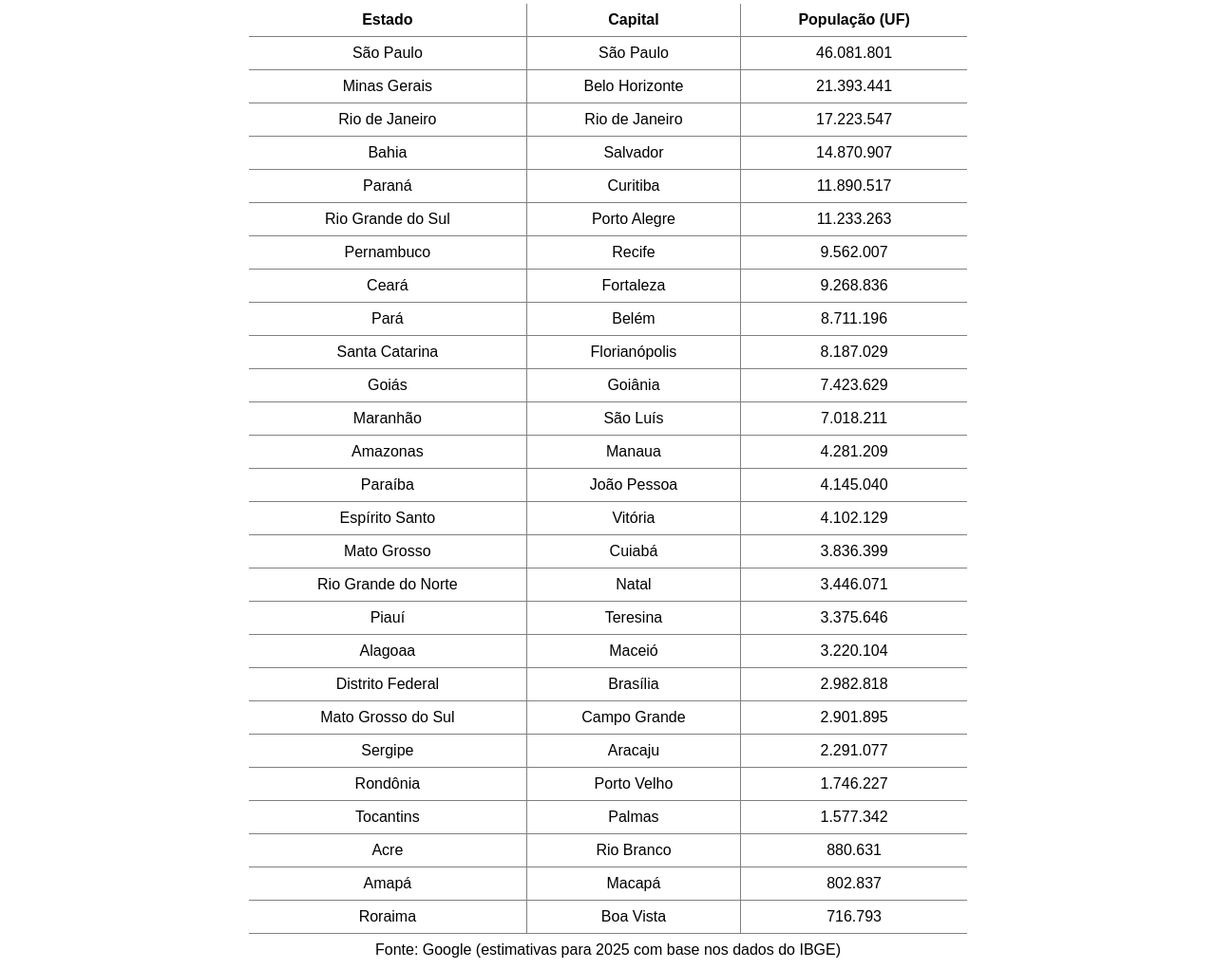
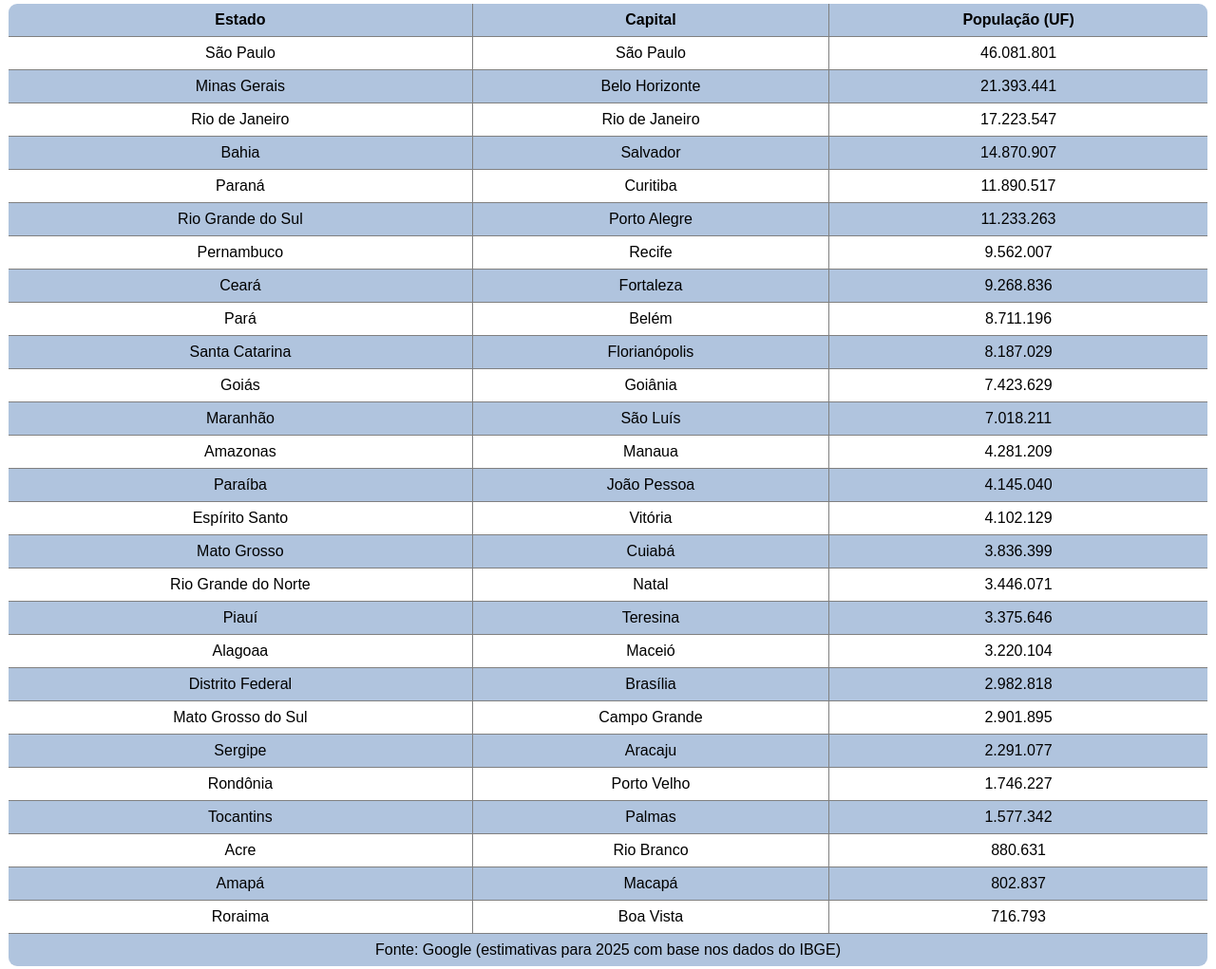
Before and after one commit to lion-oxe/tabela, a plain HTML site: page atividade4.html in a window 1280 px wide. Shown: the part 151-1172 px from the top of the page at 95% size. Drawn offline with Linux system fonts and the light colour scheme.

Commit message:
Atualizar o atividade4.html
cores tabela

```diff
--- a/atividade4.html
+++ b/atividade4.html
@@ -12,8 +12,8 @@
 <h2>1. Criar uma tabela com html onde exiba as Unidades da Federação do
 Brasil (UF) todas, com suas respectivas capitais e população.</h2>
 <p>
-<table border="1" cellpadding="8" cellspacing="0" width="60%" align="center" style="border-collapse:collapse; border-radius:10px; overflow: hidden; text-align: center; font-family: Arial; font-size:14">
-	<tr style="background-color:light-blue;">
+<table border="1" cellpadding="8" cellspacing="0" width="100%" align="center" style="border-collapse:collapse; border-radius:10px; overflow: hidden; text-align: center; font-family: Arial; font-size:14">
+	<tr style="background-color:#B0C4DE;">
 		<th>Estado</th>
 		<th>Capital</th>
 		<th>População (UF)</th>
@@ -23,7 +23,7 @@ Brasil (UF) todas, com suas respectivas capitais e população.</h2>
 		<td>São Paulo</td>
    <td>46.081.801</td>
   </tr>
-	<tr>
+	<tr style="background-color:#B0C4DE;">
 		<td>Minas Gerais</td>
 		<td>Belo Horizonte</td>
 		<td>21.393.441</td>
@@ -33,7 +33,7 @@ Brasil (UF) todas, com suas respectivas capitais e população.</h2>
 		<td>Rio de Janeiro</td>
 		<td>17.223.547</td>
 	</tr>
-	<tr>
+	<tr style="background-color:#B0C4DE;">
 		<td>Bahia</td>
 		<td>Salvador</td>
 		<td>14.870.907</td>
@@ -43,7 +43,7 @@ Brasil (UF) todas, com suas respectivas capitais e população.</h2>
 		<td>Curitiba</td>
 		<td>11.890.517</td>
 	</tr>
-	<tr>
+	<tr style="background-color:#B0C4DE;">
 		<td>Rio Grande do Sul</td>
 		<td>Porto Alegre</td>
 		<td>11.233.263</td>
@@ -53,7 +53,7 @@ Brasil (UF) todas, com suas respectivas capitais e população.</h2>
 		<td>Recife</td>
 		<td>9.562.007</td>
 	</tr>
-	<tr>
+	<tr style="background-color:#B0C4DE;">
 		<td>Ceará</td>
 		<td>Fortaleza</td>
 		<td>9.268.836</td>
@@ -63,7 +63,7 @@ Brasil (UF) todas, com suas respectivas capitais e população.</h2>
 		<td>Belém</td>
 		<td>8.711.196</td>
 	</tr>
-	<tr>
+	<tr style="background-color:#B0C4DE;">
 		<td>Santa Catarina</td>
 		<td>Florianópolis</td>
 		<td>8.187.029</td>
@@ -73,7 +73,7 @@ Brasil (UF) todas, com suas respectivas capitais e população.</h2>
 		<td>Goiânia</td>
 		<td>7.423.629</td>
 	</tr>
-	<tr>
+	<tr style="background-color:#B0C4DE;">
 		<td>Maranhão</td>
 		<td>São Luís</td>
 		<td>7.018.211</td>
@@ -83,7 +83,7 @@ Brasil (UF) todas, com suas respectivas capitais e população.</h2>
 		<td>Manaua</td>
 		<td>4.281.209</td>
 	</tr>
-	<tr>
+	<tr style="background-color:#B0C4DE;">
 		<td>Paraíba</td>
 		<td>João Pessoa</td>
 		<td>4.145.040</td>
@@ -93,7 +93,7 @@ Brasil (UF) todas, com suas respectivas capitais e população.</h2>
 		<td>Vitória</td>
 		<td>4.102.129</td>
 	</tr>
-	<tr>
+	<tr style="background-color:#B0C4DE;">
 		<td>Mato Grosso</td>
 		<td>Cuiabá</td>
 		<td>3.836.399</td>
@@ -103,7 +103,7 @@ Brasil (UF) todas, com suas respectivas capitais e população.</h2>
 		<td>Natal</td>
 		<td>3.446.071</td>
 	</tr>
-	<tr>
+	<tr style="background-color:#B0C4DE;">
 		<td>Piauí</td>
 		<td>Teresina</td>
 		<td>3.375.646</td>
@@ -113,7 +113,7 @@ Brasil (UF) todas, com suas respectivas capitais e população.</h2>
 		<td>Maceió</td>
 		<td>3.220.104</td>
 	</tr>
-	<tr>
+	<tr style="background-color:#B0C4DE;">
 		<td>Distrito Federal</td>
 		<td>Brasília</td>
 		<td>2.982.818</td>
@@ -123,7 +123,7 @@ Brasil (UF) todas, com suas respectivas capitais e população.</h2>
 		<td>Campo Grande</td>
 		<td>2.901.895</td>
 	</tr>
-	<tr>
+	<tr style="background-color:#B0C4DE;">
 		<td>Sergipe</td>
 		<td>Aracaju</td>
 		<td>2.291.077</td>
@@ -133,7 +133,7 @@ Brasil (UF) todas, com suas respectivas capitais e população.</h2>
 		<td>Porto Velho</td>
 		<td>1.746.227</td>
 	</tr>
-	<tr>
+	<tr style="background-color:#B0C4DE;">
 		<td>Tocantins</td>
 		<td>Palmas</td>
 		<td>1.577.342</td>
@@ -143,7 +143,7 @@ Brasil (UF) todas, com suas respectivas capitais e população.</h2>
 		<td>Rio Branco</td>
 		<td>880.631</td>
 	</tr>
-	<tr>
+	<tr style="background-color:#B0C4DE;">
 		<td>Amapá</td>
 		<td>Macapá</td>
 		<td>802.837</td>
@@ -153,7 +153,7 @@ Brasil (UF) todas, com suas respectivas capitais e população.</h2>
 		<td>Boa Vista</td>
 		<td>716.793</td>
 	</tr>
-	<tr>
+	<tr style="background-color:#B0C4DE;">
 		<td colspan="3">Fonte: Google (estimativas para 2025 com base nos dados do IBGE)</td>
 	</tr>
 </table>
```
